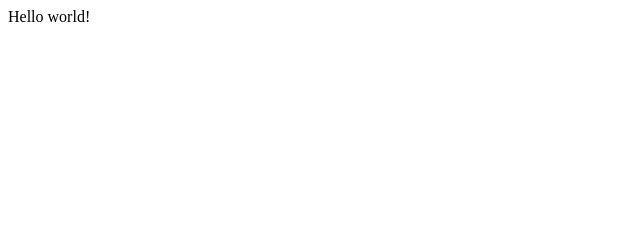
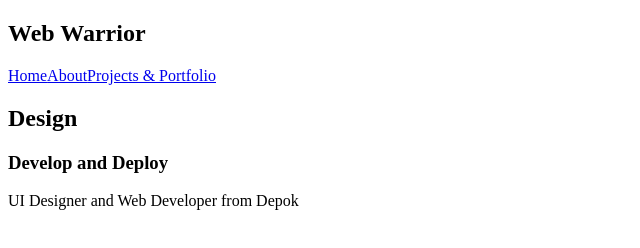
Before and after one commit to yoga-au/learn-gatsby, a Gatsby site: page / in a window 1280 px wide. Shown: the whole page, without its empty margins (0-640 px from the left). Built offline with nearby package versions, Linux system fonts and the light colour scheme; Gatsby itself is replaced by a stand-in of ours.

Commit message:
gatsby tuts - pages, router, navbar

```diff
--- /dev/null
+++ b/src/components/Navbar.jsx
@@ -0,0 +1,15 @@
+import { Link } from 'gatsby'
+import React from 'react'
+
+const Navbar = () => {
+	return (
+		<nav>
+			<h1>Web Warrior</h1>
+			<Link to="/">Home</Link>
+			<Link to="/about">About</Link>
+			<Link to="/projects">Projects & Portfolio</Link>
+		</nav>
+	)
+}
+
+export default Navbar
--- a/src/pages/index.js
+++ b/src/pages/index.js
@@ -1,5 +1,15 @@
 import React from "react"
+import Navbar from '../components/Navbar'
 
 export default function Home() {
-  return <div>Hello world!</div>
+  return (
+    <>
+      <Navbar />
+      <section>
+        <h2>Design</h2>
+        <h3>Develop and Deploy</h3>
+        <p>UI Designer and Web Developer from Depok</p>
+      </section>
+    </>
+  )
 }
```
Also changed, not shown: src/pages/404.js (added, +10 -0 lines), src/pages/about.js (added, +12 -0 lines), src/pages/projects/index.js (added, +11 -0 lines), 1 other file.
